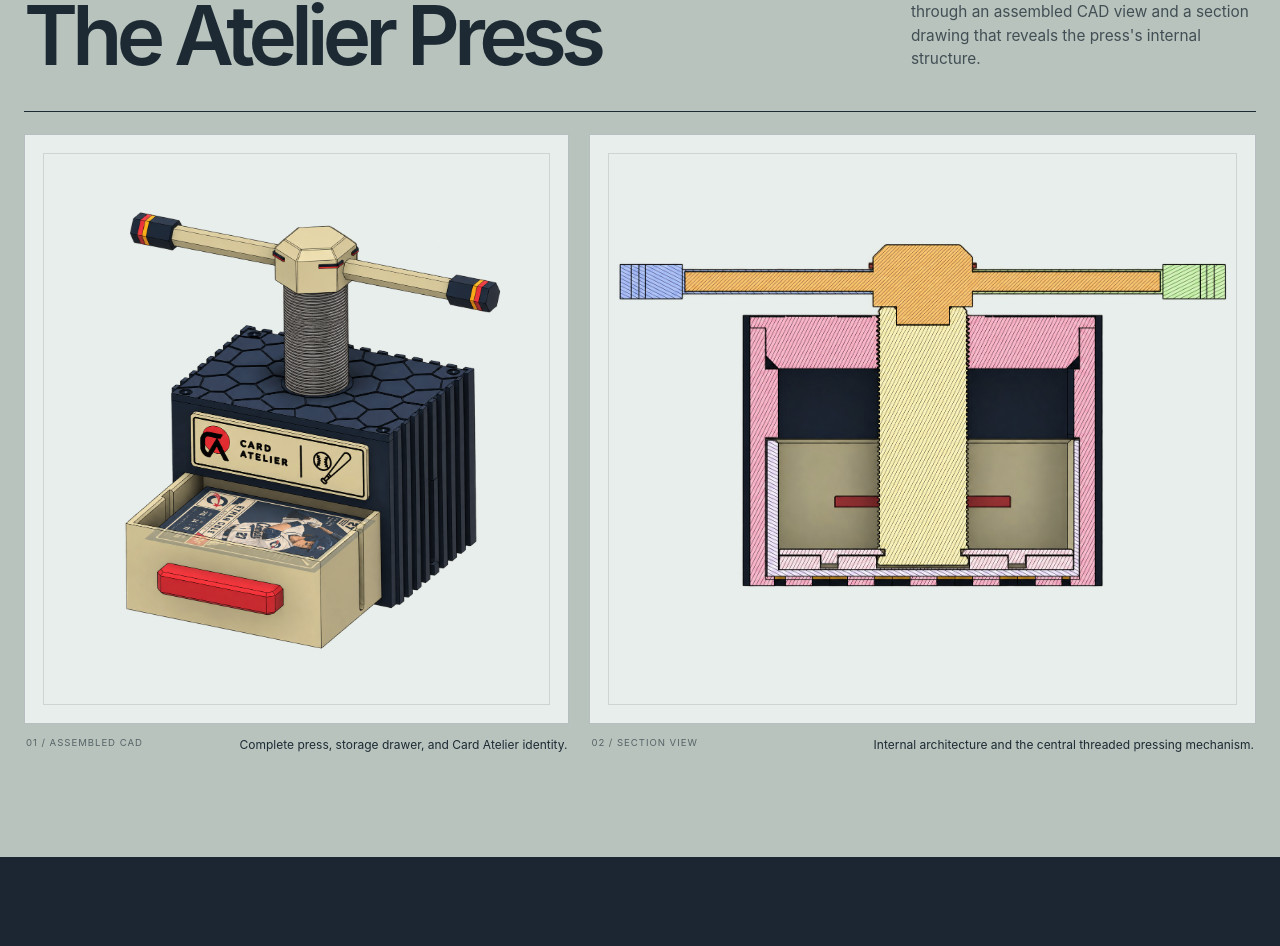
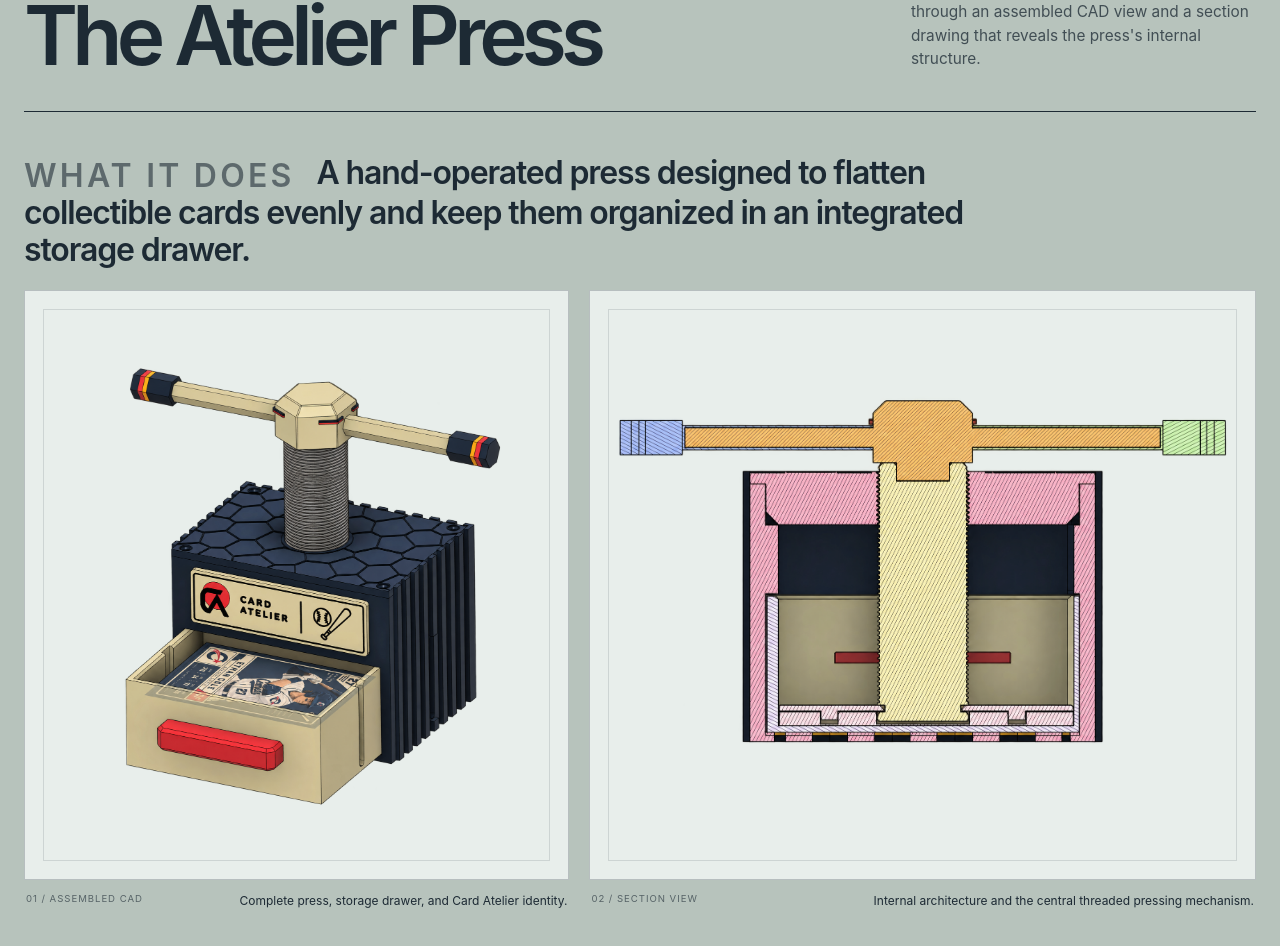
Before and after one commit to andrkang/Portfolio-Website, a React (Vite) app: page / in a window 1280 px wide. Shown: the part 982-1928 px from the top of the page. Built offline with nearby package versions, Linux system fonts and the light colour scheme.

Commit message:
Clarify Atelier purpose and keychain details

```diff
--- a/app/PortfolioExperience.tsx
+++ b/app/PortfolioExperience.tsx
@@ -38,6 +38,7 @@ function adjustModelColor(color: number[], tone: ModelTone) {
 
   if (tone === "charcoal" && brightness < 0.24 && saturation < 0.08) return [0.16, 0.18, 0.2];
   if (tone === "beige" && brightness > 0.62 && brightness < 0.82 && saturation < 0.17) return [0.82, 0.8, 0.74];
+  if (tone === "beige" && brightness >= 0.82 && saturation < 0.08) return [0.44, 0.46, 0.48];
   return color;
 }
 
@@ -351,6 +352,8 @@ function AdaptivShowcase() {
             <p>A product developed for Card Atelier, shown through an assembled CAD view and a section drawing that reveals the press&apos;s internal structure.</p>
           </header>
 
+          <p className="atelier-purpose"><span>What it does</span>A hand-operated press designed to flatten collectible cards evenly and keep them organized in an integrated storage drawer.</p>
+
           <div className="atelier-media-grid" aria-label="Atelier Press CAD documentation">
             <figure className="atelier-media atelier-media-assembled">
               <div>
--- a/app/globals.css
+++ b/app/globals.css
@@ -176,6 +176,16 @@ a { text-decoration: none; }
 .adaptiv-section-number { display: block; margin-bottom: 22px; opacity: .68; }
 .adaptiv-section-heading h3 { margin: 0; font-size: clamp(3rem, 6.4vw, 7rem); line-height: .84; letter-spacing: -.07em; font-weight: 620; }
 .adaptiv-section-heading > p { margin: 0; max-width: 530px; font-size: .96rem; line-height: 1.55; opacity: .76; }
+
+.atelier-purpose {
+  margin: 42px 0 12px;
+  max-width: 980px;
+  font-size: clamp(1.5rem, 2.5vw, 2.65rem);
+  line-height: 1.16;
+  letter-spacing: -.035em;
+  font-weight: 560;
+}
+.atelier-purpose span { margin-right: 22px; font: .6rem var(--font-geist-mono), monospace; text-transform: uppercase; letter-spacing: .1em; opacity: .58; vertical-align: middle; }
 
 .atelier-media-grid {
   margin-top: 22px;
@@ -564,6 +574,8 @@ a { text-decoration: none; }
   .adaptiv-section-heading { padding-bottom: 28px; grid-template-columns: 1fr; gap: 26px; }
   .adaptiv-section-heading h3 { font-size: clamp(3rem, 15vw, 5rem); }
   .atelier-media-grid { grid-template-columns: 1fr; }
+  .atelier-purpose { margin-top: 30px; font-size: clamp(1.4rem, 7vw, 2rem); }
+  .atelier-purpose span { display: block; margin: 0 0 12px; }
   .atelier-media > div { min-height: 410px; padding: 18px; }
   .atelier-media-assembled img { width: 96%; }
   .atelier-media-section img { width: 112%; }
```
